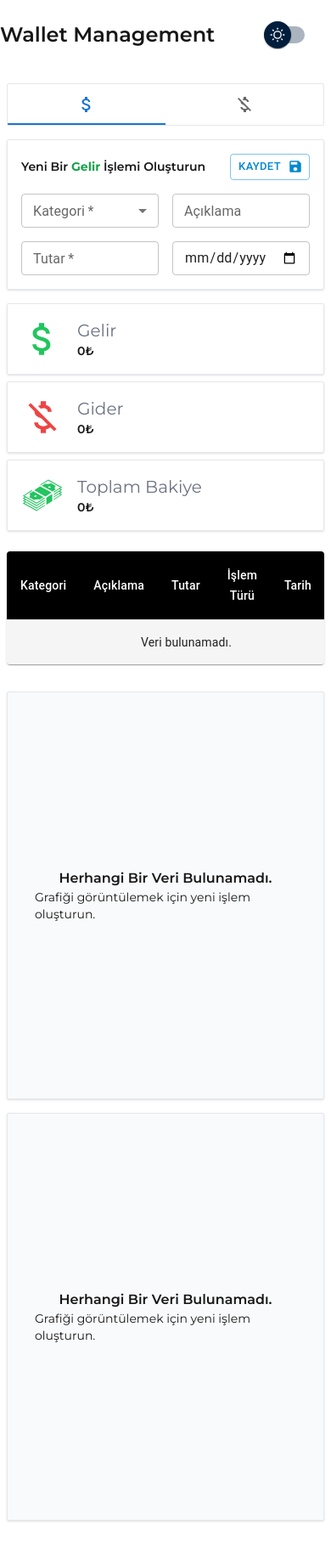
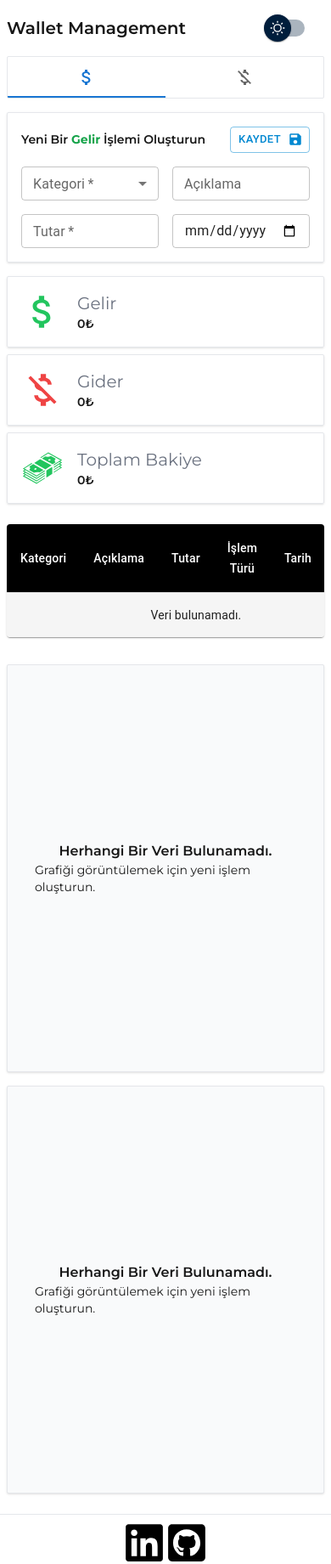
Before and after one commit to emirhancopoglu/walletManagement, a Next.js app: page / in a window 390 px wide. Shown: the whole page at 85% size. Before the commit the page ends 1814 px from the top, so only its background shows below. Built offline with nearby package versions, Linux system fonts and the light colour scheme; what @mui/material-nextjs would draw is missing.

Commit message:
footer component created, css fix , responsive fix

```diff
--- a/src/app/(wallet)/layout.jsx
+++ b/src/app/(wallet)/layout.jsx
@@ -6,6 +6,7 @@ import Header from "@/components/header/header";
 import { ThemeSwitchProvider } from "@/context/theme/themeContext";
 import "@/app/globals.css";
 import { ToastContainer } from "react-toastify";
+import Footer from "@/components/footer/footer";
 
 const MontserratFont = Montserrat({
   subsets: ["latin"],
@@ -20,7 +21,7 @@ export const metadata = {
 
 export default function RootLayout({ children }) {
   return (
-    <html lang="en" suppressHydrationWarning>
+    <html lang="en" suppressHydrationWarning={true}>
       <body className={`${MontserratFont.variable} antialiased`}>
         <AppRouterCacheProvider>
           <ThemeProvider>
@@ -29,6 +30,7 @@ export default function RootLayout({ children }) {
                 <Header />
                 <ToastContainer />
                 {children}
+                <Footer />
               </TransactionProvider>
             </ThemeSwitchProvider>
           </ThemeProvider>
--- /dev/null
+++ b/src/components/footer/footer.jsx
@@ -0,0 +1,33 @@
+"use client";
+import React from "react";
+import { FaLinkedin } from "react-icons/fa";
+import { FaGithubSquare } from "react-icons/fa";
+import { useThemeContext } from "@/context/theme/themeContext";
+
+export default function Footer() {
+  const { theme } = useThemeContext();
+  return (
+    <>
+      <footer
+        className={`flex flex-row justify-center items-center mt-4  ${
+          theme === "dark" ? "border-gray-600 border-t" : "border-t"
+        }`}
+      >
+        <div className="flex flex-row mt-2">
+          <a href="https://www.linkedin.com/in/emirhancopoglu/" target="_blank">
+            <FaLinkedin
+              size={50}
+              color={`${theme === "dark" ? "#F9F1F0" : "black"}`}
+            />
+          </a>
+          <a href="https://github.com/emirhancopoglu" target="_blank">
+            <FaGithubSquare
+              size={50}
+              color={`${theme === "dark" ? "#F9F1F0" : "black"}`}
+            />
+          </a>
+        </div>
+      </footer>
+    </>
+  );
+}
--- a/src/components/header/header.jsx
+++ b/src/components/header/header.jsx
@@ -1,15 +1,13 @@
-import { Switch } from "@mui/material";
 import React from "react";
 import ThemeChanger from "@/components/theme-changer/themeChanger";
 
 export default function Header() {
   return (
     <>
-      <main className="container mx-auto">
-        <header className="flex flex-row w-full justify-between items-center py-4">
-          <div className="text-2xl font-semibold">Wallet Management</div>
+      <main className="container mx-auto ">
+        <header className="flex flex-row w-full justify-between items-center pt-4 pl-2 pr-2">
+          <div className="text-xl font-semibold">Wallet Management</div>
           <div className="flex items-center">
-            {/* <Switch defaultChecked /> */}
             <ThemeChanger />
           </div>
         </header>
--- a/src/components/theme-changer/themeChanger.jsx
+++ b/src/components/theme-changer/themeChanger.jsx
@@ -73,11 +73,7 @@ const ThemeChanger = () => {
     <FormGroup>
       <FormControlLabel
         control={
-          <MaterialUISwitch
-            sx={{ m: 1 }}
-            checked={theme === "dark"}
-            onChange={toggleTheme}
-          />
+          <MaterialUISwitch checked={theme === "dark"} onChange={toggleTheme} />
         }
       />
     </FormGroup>
--- a/src/components/transaction-table/transactionTable.jsx
+++ b/src/components/transaction-table/transactionTable.jsx
@@ -113,7 +113,7 @@ export default function TransactionTable() {
                 <StyledTableCell align="center">İşlem Türü</StyledTableCell>
                 <StyledTableCell align="center">Tarih</StyledTableCell>
 
-                <StyledTableCell align="center">Sil</StyledTableCell>
+                <StyledTableCell align="center">İşlemi Sil</StyledTableCell>
               </TableRow>
             </TableHead>
             <TableBody>
```
